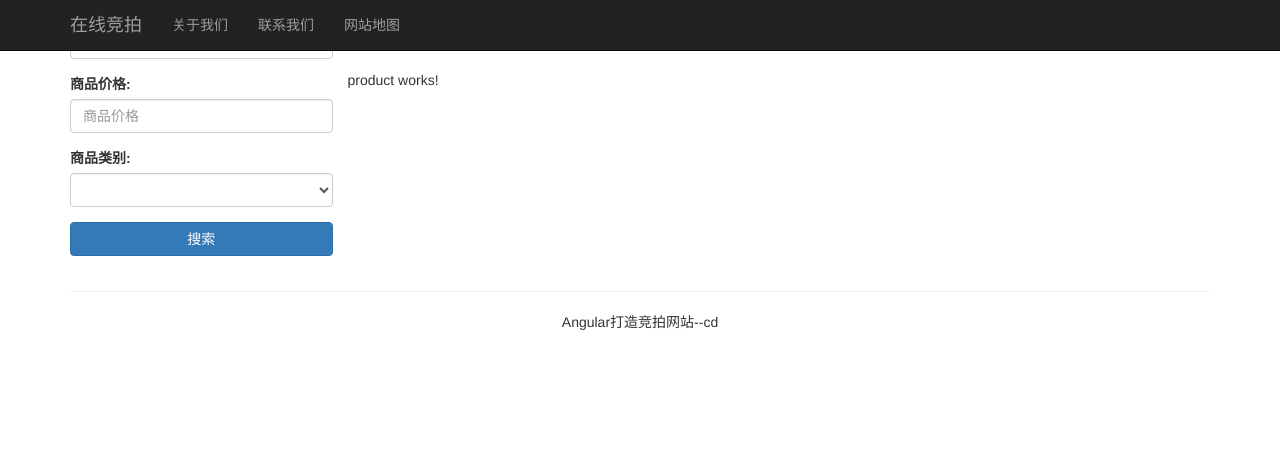
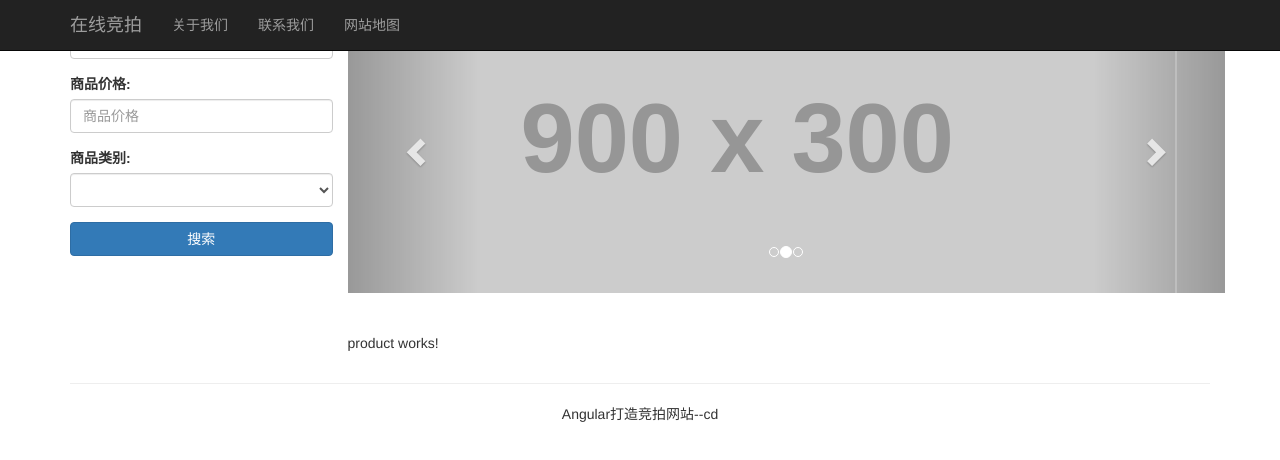
Before and after one commit to WuChenDi/angular-auction, an Angular app: page / in a window 1280 px wide. Shown: the top 460 px of the page. Built offline with nearby package versions, Linux system fonts and the light colour scheme.

Commit message:
carousel

```diff
--- a/src/app/carousel/carousel.component.html
+++ b/src/app/carousel/carousel.component.html
@@ -1,3 +1,24 @@
-<p>
-  carousel works!
-</p>
+<div class="carousel slide" data-ride="carousel">
+  <ol class="carousel-indicators">
+    <li class="active"></li>
+    <li></li>
+    <li></li>
+  </ol>
+  <div class="carousel-inner">
+    <div class="item active">
+      <img src="http://via.placeholder.com/900x300" alt="" class="slide-image">
+    </div>
+    <div class="item">
+      <img src="http://via.placeholder.com/900x300" alt="" class="slide-image">
+    </div>
+    <div class="item">
+      <img src="http://via.placeholder.com/900x300" alt="" class="slide-image">
+    </div>
+  </div>
+  <a class="left carousel-control" href="javascript:$('.carousel').carousel('prev')">
+    <span class="glyphicon glyphicon-chevron-left"></span>
+  </a>
+  <a class="right carousel-control" href="javascript:$('.carousel').carousel('next')">
+    <span class="glyphicon glyphicon-chevron-right"></span>
+  </a>
+</div>
```
